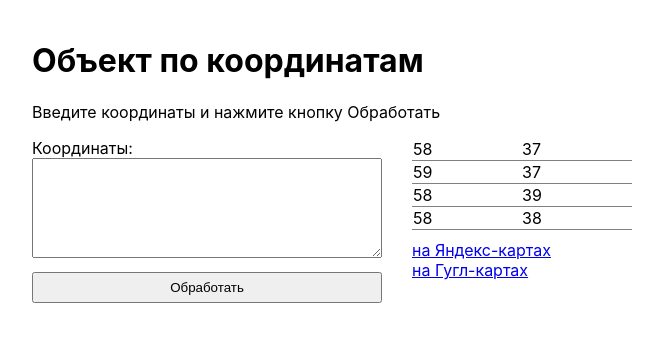
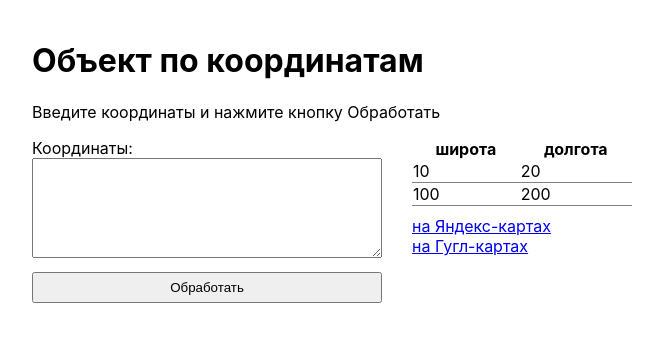
Before and after one commit to oduvanka/object_coordinates, a React (Create React App) app in the folder object-coordinates/: page / in a window 1280 px wide. Shown: the top 342 px of the page, without its empty margins (308-971 px from the left). Built offline with nearby package versions, Linux system fonts and the light colour scheme.

Commit message:
Получает данные из поля ввода, выводит данные в таблицу

```diff
--- a/object-coordinates/src/App.js
+++ b/object-coordinates/src/App.js
@@ -4,7 +4,27 @@ import Info from './components/info';
 import InitialData from './components/initial-data';
 import Result from './components/result';
 
-function App() {
+class App extends React.Component {
+  state = {
+    name: undefined,
+    arrCoords: [[10, 20],[100, 200]],
+    error: undefined
+  }
+  getCoordinates = (evt) => {
+    /* Получает координаты */
+    evt.preventDefault();
+
+    const newCoords = evt.target.coordinates.value;
+    if (newCoords) {
+      const objNewCoords = JSON.parse(newCoords);
+      this.setState({
+        name: objNewCoords.name,
+        arrCoords: objNewCoords.coords,
+        error: ""
+      });
+    }
+  }
+  render() {
     return (
       <div className="App">
         <Info
@@ -12,11 +32,16 @@ function App() {
           text="Введите координаты и нажмите кнопку Обработать"
         />
         <div className="content">
-        <InitialData />
-        <Result />
+          <InitialData jsonCoords={this.getCoordinates} />
+          <Result
+            name={this.state.name}
+            arrCoords={this.state.arrCoords}
+            error={this.state.error}
+          />
         </div>
       </div>
     );
   }
+}
 
 export default App;
--- a/object-coordinates/src/components/btn.js
+++ b/object-coordinates/src/components/btn.js
@@ -8,9 +8,10 @@ class Btn extends React.Component {
       text: "Кнопка"
     }
   }
+  /* TODO текстовые данные из поля ввода преобразовывать в json */
   render() {
     return (
-      <button className="btn" type={this.props.type} onClick={() => alert('клик')}>
+      <button className="btn" type={this.props.type}>
       {this.props.text}
       </button>
     );
--- a/object-coordinates/src/components/initial-data.js
+++ b/object-coordinates/src/components/initial-data.js
@@ -4,15 +4,13 @@ import Btn from './btn';
 class InitialData extends React.Component {
   render() {
     return (
-      <div className="initial-data">
-        <form className="form-coordinates">
-          <p className="form-group">
-            <label>Координаты:</label>
-            <textarea></textarea>
-          </p>
-          <Btn type="submit" text="Обработать" />
-        </form>
-      </div>
+      <form className="form-coordinates" onSubmit={this.props.jsonCoords}>
+        <p className="form-group">
+          <label>Координаты:</label>
+          <textarea name="coordinates"></textarea>
+        </p>
+        <Btn type="submit" text="Обработать" />
+      </form>
     );
   }
 }
--- a/object-coordinates/src/components/link-map.js
+++ b/object-coordinates/src/components/link-map.js
@@ -3,9 +3,9 @@ import React from 'react';
 class LinkMap extends React.Component {
   render() {
     let fullLink = "",
-      textLink = "",
+      textLink = ""/*,
       centerLatitude = "",
-      centerLongitude = "";
+      centerLongitude = ""*/;
 
     switch (this.props.resurs) {
       case "yandex":
--- a/object-coordinates/src/components/result.js
+++ b/object-coordinates/src/components/result.js
@@ -6,7 +6,9 @@ class Result extends React.Component {
   render() {
     return (
       <div className="result">
-        <Table />
+        <Table
+          arrCoords={this.props.arrCoords}
+        />
         <LinkMap resurs="yandex" />
         <LinkMap resurs="google" />
       </div>
--- a/object-coordinates/src/components/table.js
+++ b/object-coordinates/src/components/table.js
@@ -2,20 +2,20 @@ import React from 'react';
 
 class Table extends React.Component {
   render() {
+    const tRows = this.props.arrCoords.map((item, index) => {
+      return (
+        <tr key={index}>
+          <Columns latitude={item[0]} longitude={item[1]} />
+        </tr>
+      );
+    });
     return (
       <table>
         <tr>
-          <Columns latitude="58" longitude="37" />
+          <th>широта</th>
+          <th>долгота</th>
         </tr>
-        <tr>
-          <Columns latitude="59" longitude="37" />
-        </tr>
-        <tr>
-          <Columns latitude="58" longitude="39" />
-        </tr>
-        <tr>
-          <Columns latitude="58" longitude="38" />
-        </tr>
+        {tRows}
       </table>
     );
   }
```
Lines whose indentation alone changed are shown as unchanged.
